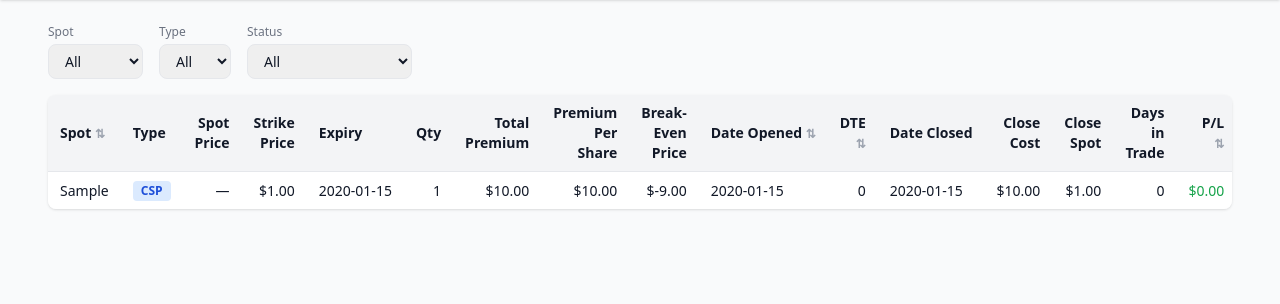
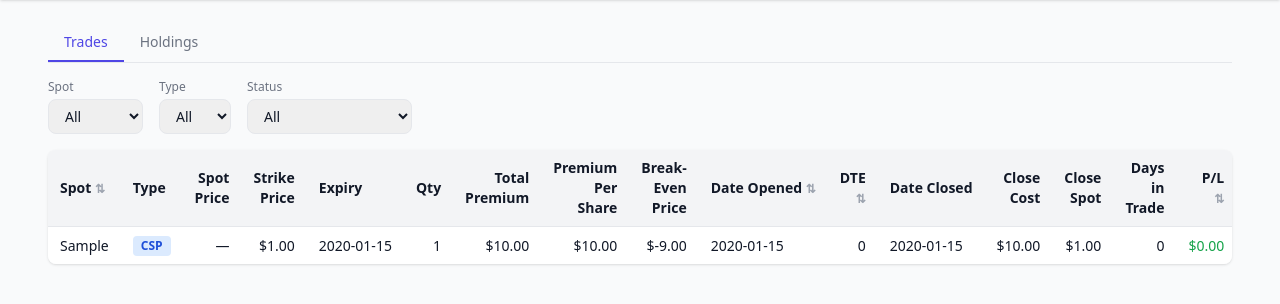
Before and after one commit to pwen/wheel, a FastAPI app: page / in a window 1280 px wide. Shown: the part 68-372 px from the top of the page. Run offline with FastAPI, Linux system fonts and the light colour scheme; tables that the repository leaves empty hold one stand-in row (values such as "Sample post"); parts of the project's set-up code (start-up, migrations or seed data) failed here and were passed over; some libraries are stand-ins or nearby versions.

Commit message:
lots table and ways to add manual lots

```diff
--- a/app.py
+++ b/app.py
@@ -6,7 +6,7 @@ from fastapi import FastAPI
 from fastapi.staticfiles import StaticFiles
 from fastapi.templating import Jinja2Templates
 
-from routes import trades, spots, prices, pages
+from routes import trades, spots, prices, lots, pages
 
 
 @asynccontextmanager
@@ -29,6 +29,7 @@ templates = Jinja2Templates(directory=BASE_DIR / "templates")
 app.include_router(trades.router, prefix="/api")
 app.include_router(spots.router, prefix="/api")
 app.include_router(prices.router, prefix="/api")
+app.include_router(lots.router, prefix="/api")
 
 # Page routes (HTML)
 app.include_router(pages.router)
--- a/models/share_lot.py
+++ b/models/share_lot.py
@@ -8,8 +8,7 @@ from sqlmodel import Field, SQLModel
 
 class LotSource(str, enum.Enum):
     ASSIGNMENT = "assignment"
-    MANUAL_BUY = "manual_buy"
-    TRANSFER = "transfer"
+    PURCHASE = "purchase"
 
 
 class ShareLot(SQLModel, table=True):
--- a/static/js/app.js
+++ b/static/js/app.js
@@ -1,4 +1,25 @@
 // ---- Wire up event listeners & init ----
+
+// Tabs
+$$(".tab-btn").forEach(btn => {
+    btn.addEventListener("click", () => {
+        const tab = btn.dataset.tab;
+        // Toggle tab button styles
+        $$(".tab-btn").forEach(b => {
+            const active = b.dataset.tab === tab;
+            b.classList.toggle("border-indigo-600", active);
+            b.classList.toggle("text-indigo-600", active);
+            b.classList.toggle("border-transparent", !active);
+            b.classList.toggle("text-gray-500", !active);
+        });
+        // Toggle tab panels
+        $("#tab-trades").classList.toggle("hidden", tab !== "trades");
+        $("#tab-holdings").classList.toggle("hidden", tab !== "holdings");
+        // Toggle header buttons
+        $("#btn-new-trade").classList.toggle("hidden", tab !== "trades");
+        $("#btn-add-shares").classList.toggle("hidden", tab !== "holdings");
+    });
+});
 
 // Sort headers
 $$("th[data-sort]").forEach(th => {
@@ -30,5 +51,9 @@ $("#close-form").addEventListener("submit", handleCloseTrade);
 $("#assign-form").addEventListener("submit", handleAssignTrade);
 $("#roll-form").addEventListener("submit", handleRollTrade);
 
+// Lot form
+$("#lot-form").addEventListener("submit", handleLotFormSubmit);
+
 // Load data
 loadTrades().then(loadPrices);
+loadLots();
--- /dev/null
+++ b/static/js/lots.js
@@ -0,0 +1,109 @@
+// ---- Share Lots (Holdings) ----
+
+let allLots = [];
+let editingLotId = null;
+
+function openLotModal(lot) {
+    const form = $("#lot-form");
+    form.reset();
+    if (lot) {
+        editingLotId = lot.id;
+        $("#lot-modal-title").textContent = "Edit Shares";
+        $("#lot-submit-btn").textContent = "Update Shares";
+        form.symbol.value = lot.symbol;
+        form.qty.value = lot.qty;
+        form.cost_per_share.value = lot.cost_per_share;
+        form.acquired_at.value = lot.acquired_at;
+        form.source.value = lot.source;
+        // Disable symbol for edits
+        form.symbol.disabled = true;
+    } else {
+        editingLotId = null;
+        $("#lot-modal-title").textContent = "Add Shares";
+        $("#lot-submit-btn").textContent = "Add Shares";
+        form.symbol.disabled = false;
+    }
+    $("#lot-modal").classList.remove("hidden");
+}
+
+function closeLotModal() {
+    $("#lot-modal").classList.add("hidden");
+    editingLotId = null;
+    $("#lot-form").symbol.disabled = false;
+}
+
+function renderLots() {
+    const tbody = $("#lots-body");
+    const emptyMsg = $("#lots-empty-msg");
+
+    if (allLots.length === 0) {
+        tbody.innerHTML = "";
+        emptyMsg.classList.remove("hidden");
+        return;
+    }
+
+    emptyMsg.classList.add("hidden");
+    tbody.innerHTML = allLots.map(lot => `
+    <tr class="hover:bg-gray-50">
+      <td class="px-3 py-2 font-medium">${lot.symbol}</td>
+      <td class="px-3 py-2 text-right">${lot.qty}</td>
+      <td class="px-3 py-2 text-right">${lot.remaining_qty}</td>
+      <td class="px-3 py-2 text-right">${fmtMoney(lot.cost_per_share)}</td>
+      <td class="px-3 py-2">${lot.acquired_at}</td>
+      <td class="px-3 py-2">
+        <span class="inline-block px-2 py-0.5 rounded text-xs font-semibold
+          ${lot.source === 'assignment' ? 'bg-orange-100 text-orange-700' : 'bg-green-100 text-green-700'}">
+          ${lot.source === 'assignment' ? 'Assignment' : 'Purchase'}
+        </span>
+      </td>
+      <td class="px-3 py-2 text-center whitespace-nowrap">
+        <button onclick='editLot(${JSON.stringify(lot.id)})' class="text-indigo-600 hover:text-indigo-800 text-xs font-medium">Edit</button>
+        <button onclick='deleteLot(${JSON.stringify(lot.id)})' class="ml-2 text-red-600 hover:text-red-800 text-xs font-medium">Delete</button>
+      </td>
+    </tr>
+  `).join("");
+}
+
+async function loadLots() {
+    const res = await fetch("/api/lots");
+    allLots = await res.json();
+    renderLots();
+}
+
+function editLot(id) {
+    const lot = allLots.find(l => l.id === id);
+    if (lot) openLotModal(lot);
+}
+
+async function deleteLot(id) {
+    if (!confirm("Delete this share lot?")) return;
+    const res = await fetch(`/api/lots/${id}`, { method: "DELETE" });
+    if (res.ok) loadLots();
+    else alert("Failed to delete lot");
+}
+
+function handleLotFormSubmit(e) {
+    e.preventDefault();
+    const fd = new FormData(e.target);
+    const body = Object.fromEntries(fd.entries());
+
+    body.qty = parseInt(body.qty, 10);
+    body.cost_per_share = parseFloat(body.cost_per_share);
+
+    const url = editingLotId ? `/api/lots/${editingLotId}` : "/api/lots";
+    const method = editingLotId ? "PATCH" : "POST";
+
+    fetch(url, {
+        method,
+        headers: { "Content-Type": "application/json" },
+        body: JSON.stringify(body),
+    }).then(res => {
+        if (res.ok) {
+            closeLotModal();
+            e.target.reset();
+            loadLots();
+        } else {
+            res.json().then(err => alert("Error: " + JSON.stringify(err.detail || err)));
+        }
+    });
+}
--- a/templates/index.html
+++ b/templates/index.html
@@ -14,27 +14,51 @@
     <header class="bg-white shadow">
         <div class="max-w-7xl mx-auto px-4 py-4 flex items-center justify-between">
             <h1 class="text-xl font-bold tracking-tight">Wheel Strategy Tracker</h1>
-            <button onclick="openModal()"
-                class="bg-indigo-600 hover:bg-indigo-700 text-white text-sm font-medium px-4 py-2 rounded-lg">
-                + New Trade
-            </button>
+            <div>
+                <button id="btn-new-trade" onclick="openModal()"
+                    class="bg-indigo-600 hover:bg-indigo-700 text-white text-sm font-medium px-4 py-2 rounded-lg">
+                    + New Trade
+                </button>
+                <button id="btn-add-shares" onclick="openLotModal()"
+                    class="hidden bg-green-600 hover:bg-green-700 text-white text-sm font-medium px-4 py-2 rounded-lg">
+                    + Add Shares
+                </button>
+            </div>
         </div>
     </header>
 
     <!-- Main -->
     <main class="max-w-[95vw] mx-auto px-4 py-6">
-        {% include "partials/filters.html" %}
-        {% include "partials/trade_table.html" %}
+        <!-- Tabs -->
+        <div class="flex border-b border-gray-200 mb-4">
+            <button class="tab-btn px-4 py-2 text-sm font-medium border-b-2 border-indigo-600 text-indigo-600"
+                data-tab="trades">Trades</button>
+            <button class="tab-btn px-4 py-2 text-sm font-medium border-b-2 border-transparent text-gray-500 hover:text-gray-700"
+                data-tab="holdings">Holdings</button>
+        </div>
+
+        <!-- Trades tab -->
+        <div id="tab-trades">
+            {% include "partials/filters.html" %}
+            {% include "partials/trade_table.html" %}
+        </div>
+
+        <!-- Holdings tab -->
+        <div id="tab-holdings" class="hidden">
+            {% include "partials/lots_table.html" %}
+        </div>
     </main>
 
     {% include "partials/trade_modal.html" %}
     {% include "partials/close_modal.html" %}
+    {% include "partials/lot_modal.html" %}
 
     <script src="/static/js/helpers.js"></script>
     <script src="/static/js/filters.js"></script>
     <script src="/static/js/sorting.js"></script>
     <script src="/static/js/trades.js"></script>
     <script src="/static/js/close.js"></script>
+    <script src="/static/js/lots.js"></script>
     <script src="/static/js/prices.js"></script>
     <script src="/static/js/app.js"></script>
 </body>
--- /dev/null
+++ b/templates/partials/lot_modal.html
@@ -0,0 +1,41 @@
+<!-- Modal: Add / Edit Share Lot -->
+<div id="lot-modal" class="fixed inset-0 bg-black/40 flex items-center justify-center hidden z-50">
+    <div class="bg-white rounded-xl shadow-xl w-full max-w-md mx-4 p-6">
+        <h2 id="lot-modal-title" class="text-lg font-bold mb-4">Add Shares</h2>
+        <form id="lot-form" class="grid grid-cols-2 gap-4 text-sm">
+            <div>
+                <label class="block font-medium mb-1">Symbol</label>
+                <input name="symbol" required class="w-full border rounded-lg px-3 py-2" placeholder="e.g. COPX" />
+            </div>
+            <div>
+                <label class="block font-medium mb-1">Quantity</label>
+                <input name="qty" type="number" min="1" required class="w-full border rounded-lg px-3 py-2"
+                    value="100" />
+            </div>
+            <div>
+                <label class="block font-medium mb-1">Cost per Share ($)</label>
+                <input name="cost_per_share" type="number" step="0.01" required
+                    class="w-full border rounded-lg px-3 py-2" />
+            </div>
+            <div>
+                <label class="block font-medium mb-1">Date Acquired</label>
+                <input name="acquired_at" type="date" required class="w-full border rounded-lg px-3 py-2" />
+            </div>
+            <div>
+                <label class="block font-medium mb-1">Source</label>
+                <select name="source" class="w-full border rounded-lg px-3 py-2">
+                    <option value="purchase">Purchase</option>
+                    <option value="assignment">Assignment</option>
+                </select>
+            </div>
+            <div></div>
+            <div class="col-span-2 flex justify-end gap-3 mt-2">
+                <button type="button" onclick="closeLotModal()"
+                    class="px-4 py-2 text-gray-600 hover:text-gray-800">Cancel</button>
+                <button type="submit" id="lot-submit-btn"
+                    class="bg-green-600 hover:bg-green-700 text-white font-medium px-5 py-2 rounded-lg">Add
+                    Shares</button>
+            </div>
+        </form>
+    </div>
+</div>
--- /dev/null
+++ b/templates/partials/lots_table.html
@@ -0,0 +1,21 @@
+<!-- Holdings (Share Lots) -->
+<div>
+    <div class="bg-white shadow rounded-lg overflow-x-auto">
+        <table class="min-w-full divide-y divide-gray-200 text-sm">
+            <thead class="bg-gray-100">
+                <tr>
+                    <th class="px-3 py-2 text-left font-semibold">Symbol</th>
+                    <th class="px-3 py-2 text-right font-semibold">Qty</th>
+                    <th class="px-3 py-2 text-right font-semibold">Remaining</th>
+                    <th class="px-3 py-2 text-right font-semibold">Cost Basis</th>
+                    <th class="px-3 py-2 text-left font-semibold">Acquired</th>
+                    <th class="px-3 py-2 text-left font-semibold">Source</th>
+                    <th class="px-3 py-2 text-center font-semibold">Actions</th>
+                </tr>
+            </thead>
+            <tbody id="lots-body" class="divide-y divide-gray-100">
+            </tbody>
+        </table>
+        <p id="lots-empty-msg" class="text-center text-gray-400 py-6 hidden">No share holdings yet.</p>
+    </div>
+</div>
```
Also changed, not shown: models/spot.py (+8 -1 lines), routes/lots.py (added, +91 -0 lines).
